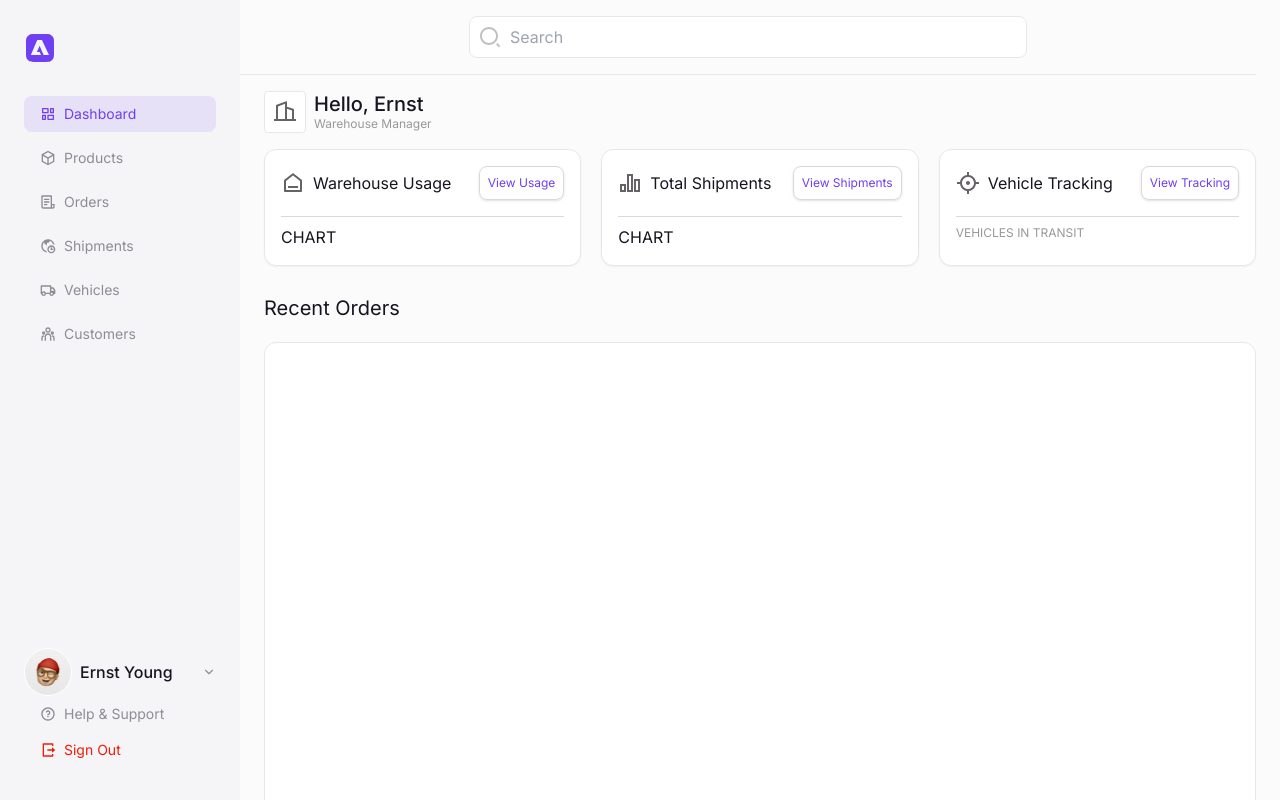
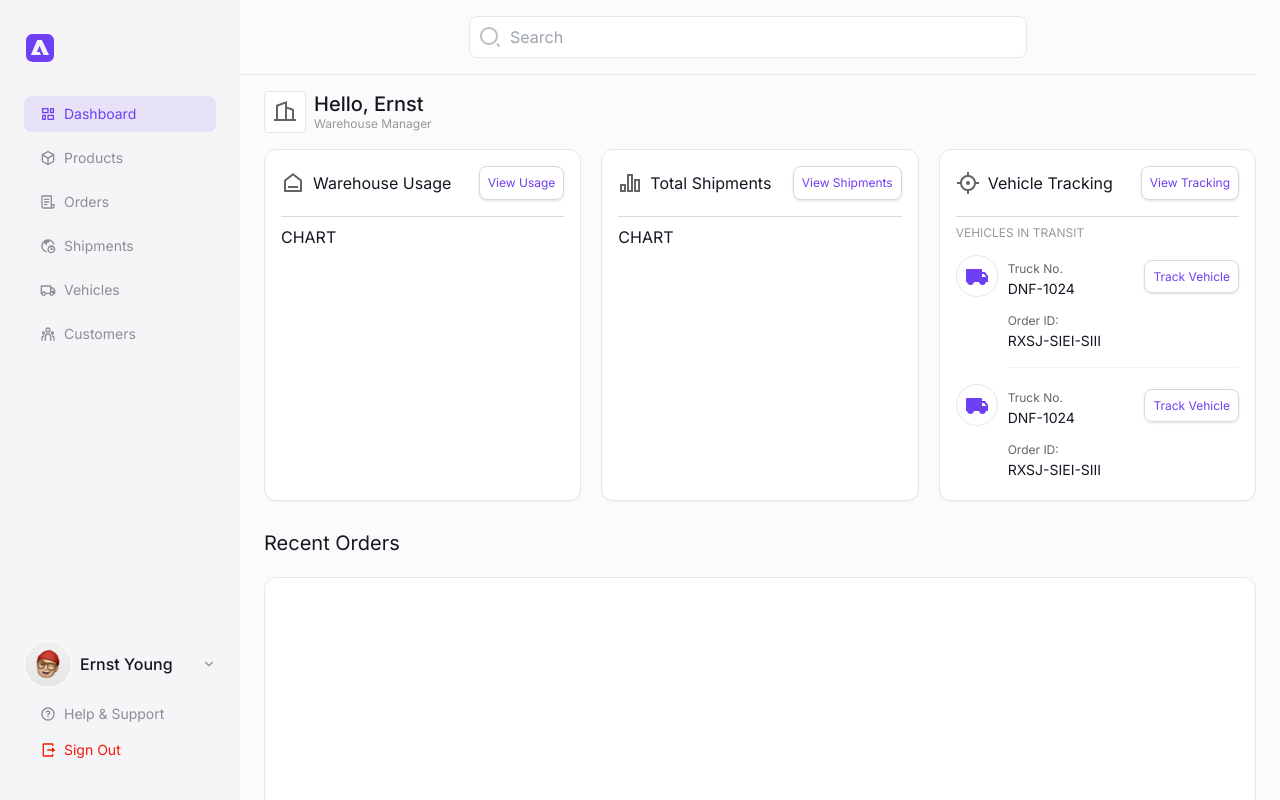
Before and after one commit to nurulid/warehouse-management, a Next.js app: page /dashboard in a window 1280 px wide. Built offline with nearby package versions, Linux system fonts and the light colour scheme.

Commit message:
feat: add card track

```diff
--- /dev/null
+++ b/app/(dashboard)/dashboard/components/CardTrack.tsx
@@ -0,0 +1,36 @@
+import Image from "next/image";
+import Link from "next/link";
+import React from "react";
+import { LinkCard } from "./LinkCard";
+
+export const CardTrack = () => {
+  return (
+    <div className="card-track flex gap-[10px]">
+      <div>
+        <figure className="p-2 bg-white border border-secondary-200 rounded-full">
+          <Image
+            src="/icons/truck-fill.svg"
+            width={24}
+            height={24}
+            alt="icon"
+          />
+        </figure>
+      </div>
+      <div className="card-track__content flex-grow flex justify-between">
+        <div>
+          <small className="text-xs text-ink-200 font-[400] mb-1">
+            Truck No.
+          </small>
+          <p className="text-sm mb-2">DNF-1024</p>
+          <small className="text-xs text-ink-200 font-[400] mb-1">
+            Order ID:
+          </small>
+          <p className="text-sm">RXSJ-SIEI-SIII</p>
+        </div>
+        <div className="translate-y-2">
+          <LinkCard url="#" title="Track Vehicle" />
+        </div>
+      </div>
+    </div>
+  );
+};
--- a/app/(dashboard)/dashboard/page.tsx
+++ b/app/(dashboard)/dashboard/page.tsx
@@ -2,11 +2,12 @@ import React from "react";
 import { Search } from "./components/Search";
 import { Card } from "./components/Card";
 import Image from "next/image";
+import { CardTrack } from "./components/CardTrack";
 
 export default function Page() {
   return (
     <>
-      <div className="p-4 border-b border-secondary-200 mr-0 md:mr-6">
+      <div className="p-4 border-b border-secondary-200 mr-0 lg:mr-6">
         <Search maxWidth="558px"/>
       </div>
       <div className="h-[calc(100vh-65px)] overflow-scroll">
@@ -48,7 +49,9 @@ export default function Page() {
               pageTitle="View Tracking"
             >
               <div>
-                <h3 className="uppercase text-ink-100 text-xs">Vehicles in transit</h3>
+                <h3 className="uppercase text-ink-100 text-xs mb-[14px]">Vehicles in transit</h3>
+                <CardTrack />
+                <CardTrack />
               </div>
             </Card>
           </div>
--- a/app/globals.css
+++ b/app/globals.css
@@ -12,4 +12,12 @@
   .sidebar__nav svg {
     @apply fill-[--fill] size-4;
   }
+
+  .card-track:not(:last-child) .card-track__content {
+    @apply pb-4 mb-4 border-b border-secondary-100;
+  }
+
+  .card-track:last-child {
+    @apply mb-1;
+  }
 }
--- a/components/Sidebar.tsx
+++ b/components/Sidebar.tsx
@@ -82,7 +82,7 @@ export const Sidebar = () => {
           </ul>
         </nav>
         <div className="mt-auto">
-          <div className="dropdown">
+          <div className="dropdown mb-2">
             <UserMenu />
           </div>
           <nav className="sidebar__nav">
--- a/tailwind.config.ts
+++ b/tailwind.config.ts
@@ -12,6 +12,7 @@ const config: Config = {
         primary : "#6E3FF3",
         secondary: {
           75: "#F5F4F7",
+          100: "#F6F3F7",
           200: "#E9E6E9",
           300: "#DBD8DB",
           500: "#908C95"
```
